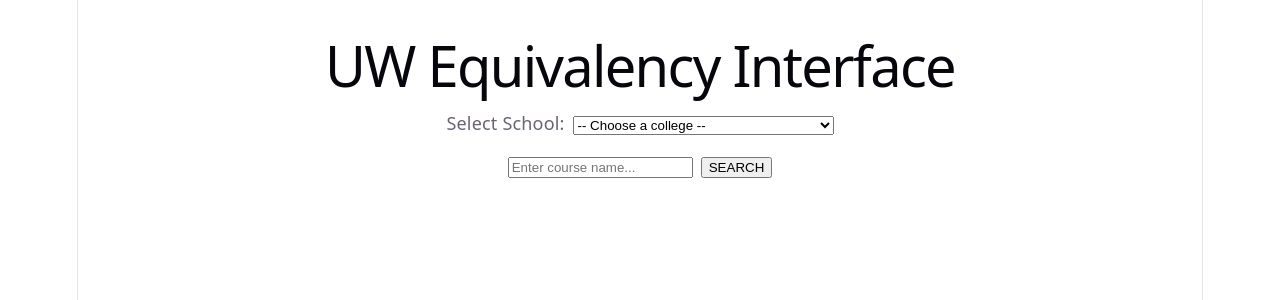
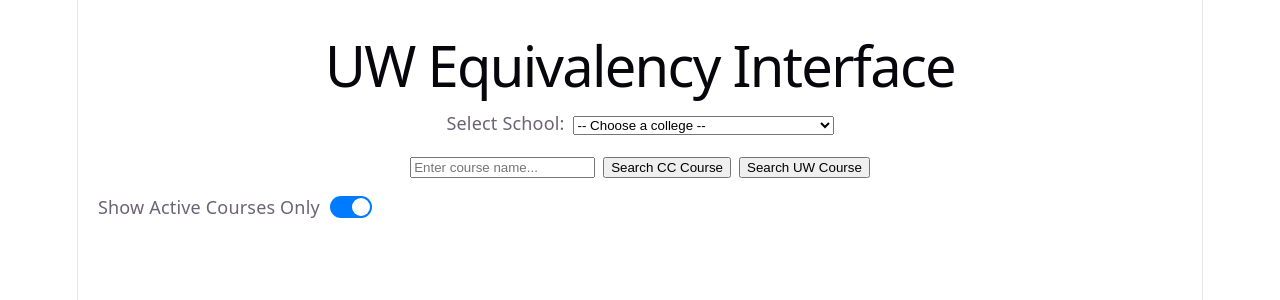
Before and after one commit to nbphuccc/uw-equivalency-interface, a React (Vite) app: page / in a window 1280 px wide. Shown: the top 300 px of the page. Built offline with nearby package versions, Linux system fonts and the light colour scheme.

Commit message:
Enable search by uw courses

```diff
--- a/src/App.tsx
+++ b/src/App.tsx
@@ -2,24 +2,47 @@
 import SchoolSelector from "./components/SchoolSelector";
 import SearchInput from "./components/SearchInput";
 import ResultsTable from "./components/ResultsTable";
-
-import { searchCourses } from "./db/queries";
+import CurrentCourseToggler from "./components/CurrentCourseToggler";
+import { searchCcCourses, searchUwCourses } from "./db/queries";
 import type { Equivalency } from "./types";
 
 function App() {
   const [selectedLabel, setSelectedLabel] = useState("");
   const [selectedSchool, setSelectedSchool] = useState("");
-  const [query, setQuery] = useState("");
+  const [searchCourse, setSearchCourse] = useState("");
   const [results, setResults] = useState<Equivalency[]>([]);
   const [loading, setLoading] = useState(false);
+  const[showActiveOnly, setShowActiveOnly] = useState(true);
+  const[isUWSearch, setIsUwSearch] = useState(false);
 
-  const handleSearch = async () => {
-    if (!selectedSchool || !query) return;
+  const handleSearchByCcCourse = async (showActiveOnly: boolean) => {
+    if (!selectedSchool || !searchCourse) return;
 
     setLoading(true);
-    const res = await searchCourses(selectedSchool, query);
+    const res = await searchCcCourses(selectedSchool, searchCourse, showActiveOnly);
     setResults(res);
     setLoading(false);
+    setIsUwSearch(false);
+  };
+
+  const handleSearchByUwCourse = async (showActiveOnly: boolean) => {
+    if (!selectedSchool || !searchCourse) return;
+
+    setLoading(true);
+    const res = await searchUwCourses(selectedSchool, searchCourse, showActiveOnly);
+    setResults(res);
+    setLoading(false);
+    setIsUwSearch(true);
+  };
+
+  const handleToggleCourse = async (checked: boolean) => {
+    setShowActiveOnly(checked);
+
+    if (isUWSearch) {
+      handleSearchByUwCourse(checked);
+    } else {
+      handleSearchByCcCourse(checked);
+    }
   };
 
   return (
@@ -37,9 +60,16 @@
 
       {/* Search Input */}
       <SearchInput
-        query={query}
-        onChange={setQuery}
-        onSearch={handleSearch}
+        query={searchCourse}
+        onChange={setSearchCourse}
+        onSearchCc={handleSearchByCcCourse}
+        onSearchUw={handleSearchByUwCourse}
+        showActiveOnly={showActiveOnly}
+      />
+
+      <CurrentCourseToggler
+        setShowActiveOnly={handleToggleCourse}
+        showActiveOnly={showActiveOnly}
       />
 
       {/* Loading */}
--- /dev/null
+++ b/src/components/CurrentCourseToggler.tsx
@@ -0,0 +1,49 @@
+type Props = {
+  showActiveOnly: boolean;
+  setShowActiveOnly: (checked: boolean) => void;
+};
+
+export default function CurrentCourseToggler({
+  showActiveOnly,
+  setShowActiveOnly,
+}: Props) {
+  return (
+    <label style={{ display: "flex", alignItems: "center", gap: 10 }}>
+  <span>Show Active Courses Only</span>
+
+  <input
+    type="checkbox"
+    checked={showActiveOnly}
+    onChange={(e) => setShowActiveOnly(e.target.checked)}
+    style={{ display: "none" }}
+    id="course-toggle"
+  />
+
+  <label
+    htmlFor="course-toggle"
+    style={{
+      width: 42,
+      height: 22,
+      background: showActiveOnly ? "#007bff" : "#ccc",
+      borderRadius: 999,
+      position: "relative",
+      cursor: "pointer",
+      transition: "0.2s",
+    }}
+  >
+    <span
+      style={{
+        position: "absolute",
+        top: 2,
+        left: showActiveOnly ? 22 : 2,
+        width: 18,
+        height: 18,
+        background: "white",
+        borderRadius: "50%",
+        transition: "0.2s",
+      }}
+    />
+  </label>
+</label>
+  );
+}
--- a/src/components/ResultsTable.tsx
+++ b/src/components/ResultsTable.tsx
@@ -28,17 +28,19 @@
           <div
             style={{
               display: "grid",
-              gridTemplateColumns: "1fr 1fr 1fr 1fr",
+              gridTemplateColumns: "120px 1fr 1fr 1fr 1fr",
               fontWeight: "bold",
               borderBottom: "2px solid #ccc",
               padding: "8px 10px",
               backgroundColor: "#f5f5f5",
+              alignItems: "center",
             }}
           >
+            <span></span>
             <span>Course</span>
             <span>UW Equivalent</span>
             <span>UW Req</span>
-            <span>Current</span>
+            <span>Effective Date</span>
           </div>
 
           {/* Data rows */}
@@ -47,15 +49,38 @@
               key={index}
               style={{
                 display: "grid",
-                gridTemplateColumns: "1fr 1fr 1fr 1fr",
+                gridTemplateColumns: "120px 1fr 1fr 1fr 1fr",
                 borderBottom: "1px solid #eee",
                 padding: "8px 10px",
+                alignItems: "center",
               }}
             >
+              {/* Tag column */}
+              <div>
+                {row.current_course === 1 && (
+                  <div
+                    style={{
+                      padding: "2px 6px",
+                      backgroundColor: "#007bff",
+                      color: "white",
+                      borderRadius: 4,
+                      fontSize: 12,
+                      fontWeight: "bold",
+                      width: "fit-content",
+                    }}
+                  >
+                    Current Version
+                  </div>
+                )}
+              </div>
+
+              {/* Course */}
               <span>{row.community_college_course}</span>
+
+              {/* Other columns */}
               <span>{row.uw_equivalent}</span>
               <span>{row.uw_req}</span>
-              <span>{row.current_course}</span>
+              <span>{row.effective_date}</span>
             </div>
           ))}
         </div>
--- a/src/components/SearchInput.tsx
+++ b/src/components/SearchInput.tsx
@@ -2,10 +2,12 @@
 type Props = {
   query: string;
   onChange: (value: string) => void;
-  onSearch: () => void;
+  onSearchCc: (showActiveOnly: boolean) => void;
+  onSearchUw: (showActiveOnly: boolean) => void;
+  showActiveOnly: boolean;
 };
 
-export default function SearchInput({ query, onChange, onSearch }: Props) {
+export default function SearchInput({ query, onChange, onSearchCc, onSearchUw, showActiveOnly }: Props) {
   return (
     <div style={{ marginBottom: 16 }}>
       <input
@@ -15,7 +17,16 @@
         onChange={(e) => onChange(e.target.value)}
         style={{ marginRight: 8 }}
       />
-      <button onClick={onSearch}>SEARCH</button>
+      <button onClick={() => onSearchCc(showActiveOnly)}>
+        Search CC Course
+      </button>
+
+      <button
+        onClick={() => onSearchUw(showActiveOnly)}
+        style={{ marginLeft: 8 }}
+      >
+        Search UW Course
+      </button>
     </div>
   );
 }
--- a/src/db/queries.ts
+++ b/src/db/queries.ts
@@ -1,25 +1,72 @@
 import { getDB } from "./loadDB";
 import type { Equivalency } from "../types";
 
-export async function searchCourses(
+export async function searchCcCourses(
   college: string,
-  query: string
+  ccCourse: string,
+  showActiveOnly: boolean
 ) {
   const db = await getDB();
+  const currentCourseValue = showActiveOnly ? 1 : 0;
 
-  const stmt = db.prepare(`
+  let sql = `
     SELECT *
     FROM equivalencies
     WHERE college_name = ?
     AND community_college_course LIKE ?
-  `);
+  `;
 
-  stmt.bind([college, `%${query}%`]);
+  const params: string[] = [
+    college,
+    `%${ccCourse}%`,
+  ];
 
-const results: Equivalency[] = [];
+  if (currentCourseValue === 1) {
+    sql += ` AND current_course = 1`;
+  }
+
+  const stmt = db.prepare(sql);
+  stmt.bind(params);
+
+  const results: Equivalency[] = [];
   while (stmt.step()) {
     results.push(stmt.getAsObject() as Equivalency);
   }
 
   return results;
 }
+
+export async function searchUwCourses(
+  college: string,
+  uwCourse: string,
+  showActiveOnly: boolean
+) {
+  const db = await getDB();
+  const currentCourseValue = showActiveOnly ? 1 : 0;
+
+  let sql = `
+    SELECT *
+    FROM equivalencies
+    WHERE college_name = ?
+    AND uw_equivalent LIKE ?
+  `;
+
+  const params: string[] = [
+    college,
+    `%${uwCourse}%`,
+  ];
+
+  if (currentCourseValue === 1) {
+    sql += ` AND current_course = 1`;
+  }
+
+  const stmt = db.prepare(sql);
+  stmt.bind(params);
+
+  const results: Equivalency[] = [];
+  while (stmt.step()) {
+    results.push(stmt.getAsObject() as Equivalency);
+  }
+
+  return results;
+}
```
